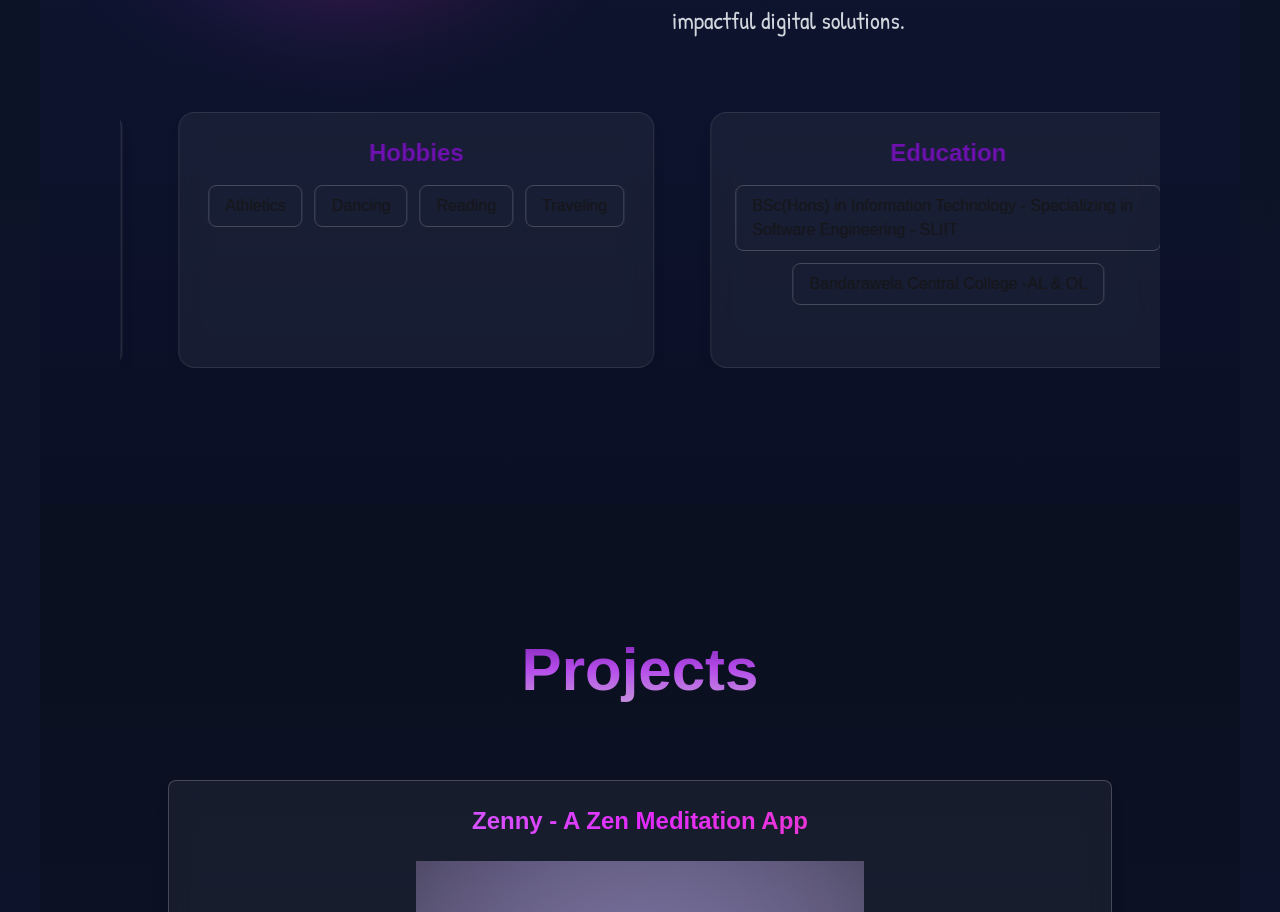
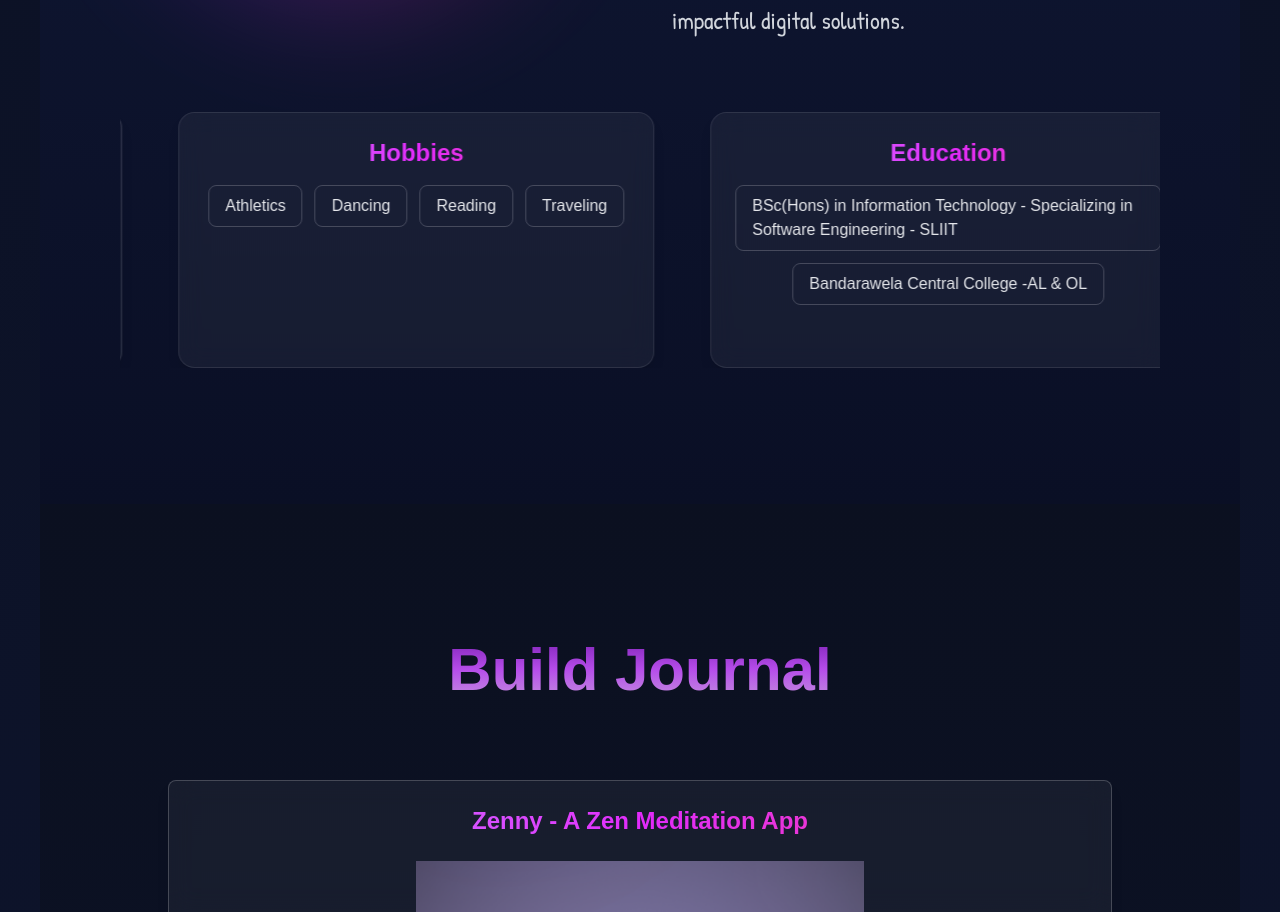
Before and after one commit to Theekshana-Jayalath/MyPortfolio, a Next.js app: page / in a window 1280 px wide. Shown: the part 1537-2449 px from the top of the page. Built offline with nearby package versions, Linux system fonts and the light colour scheme.

Commit message:
Enhance card styles and update project titles for better visibility and consistency

```diff
--- a/app/page.tsx
+++ b/app/page.tsx
@@ -70,8 +70,8 @@ function BoxesScroller() {
   // Card template
   const Card = ({ title, children }: { title: string; children: React.ReactNode }) => (
     <div className="shrink-0 px-4" style={{ width: `${cardWidth}px` }}>
-      <div className="bg-white/5 backdrop-blur-md border border-white/10 rounded-2xl p-6 shadow-lg min-h-64 h-full flex flex-col justify-start">
-        <h3 className="text-purple-800 font-semibold mb-4 text-2xl text-center">{title}</h3>
+      <div className="bg-white/5 backdrop-blur-md border border-white/10 rounded-2xl p-6 shadow-lg min-h-64 h-full flex flex-col justify-start text-gray-200">
+        <h3 className="font-semibold mb-4 text-2xl text-center text-white sm:bg-clip-text sm:text-transparent sm:bg-linear-to-r sm:from-purple-400 sm:via-fuchsia-500 sm:to-pink-500">{title}</h3>
         <div className="flex flex-wrap gap-3 justify-center items-center">
           {children}
         </div>
@@ -532,17 +532,17 @@ export default function Home() {
                          bg-linear-to-b from-[#7717ae] via-[#b64dea] to-[#c596d8]
                          bg-clip-text text-transparent"
             >
-              Projects
+              Build Journal
             </h2>
 
             <br /><br /><br />
             {/* Mobile list (only on phones) */}
-            <div className="md:hidden max-w-5xl mx-auto px-4">
+            <div className="md:hidden max-w-5xl mx-auto px-4 text-white">
               <ul className="space-y-4">
                 {/* Zenny */}
                 <li className="border border-white/20 rounded-lg bg-white/5 backdrop-blur-md p-4">
                   <div className="flex items-start justify-between gap-3">
-                    <p className="font-semibold text-lg bg-linear-to-r from-purple-400 via-fuchsia-500 to-pink-500 bg-clip-text text-transparent">Zenny - A Zen Meditation App</p>
+                    <p className="font-semibold text-lg text-white">Zenny - A Zen Meditation App</p>
                     <a
                       href="https://github.com/Theekshana-Jayalath/ZennyRoomDB"
                       target="_blank"
@@ -563,7 +563,7 @@ export default function Home() {
                 {/* Fabric Flow */}
                 <li className="border border-white/20 rounded-lg bg-white/5 backdrop-blur-md p-4">
                   <div className="flex items-start justify-between gap-3">
-                    <p className="font-semibold text-lg bg-linear-to-r from-purple-400 via-fuchsia-500 to-pink-500 bg-clip-text text-transparent">Fabric Flow</p>
+                    <p className="font-semibold text-lg text-white">Fabric Flow</p>
                     <a
                       href="https://github.com/Theekshana-Jayalath/FabricFlow-frontend"
                       target="_blank"
@@ -584,7 +584,7 @@ export default function Home() {
                 {/* GlitchZone */}
                 <li className="border border-white/20 rounded-lg bg-white/5 backdrop-blur-md p-4">
                   <div className="flex items-start justify-between gap-3">
-                    <p className="font-semibold text-lg bg-linear-to-r from-purple-400 via-fuchsia-500 to-pink-500 bg-clip-text text-transparent">GlitchZone Gaming</p>
+                    <p className="font-semibold text-lg text-white">GlitchZone Gaming</p>
                     <a
                       href="https://github.com/Theekshana-Jayalath/GlitchZone-Gaming"
                       target="_blank"
@@ -605,7 +605,7 @@ export default function Home() {
                 {/* Vax Portal */}
                 <li className="border border-white/20 rounded-lg bg-white/5 backdrop-blur-md p-4">
                   <div className="flex items-start justify-between gap-3">
-                    <p className="font-semibold text-lg bg-linear-to-r from-purple-400 via-fuchsia-500 to-pink-500 bg-clip-text text-transparent">Vax-Portal</p>
+                    <p className="font-semibold text-lg text-white">Vax-Portal</p>
                     <a
                       href="https://github.com/Theekshana-Jayalath/E-Commerce-Website"
                       target="_blank"
```
